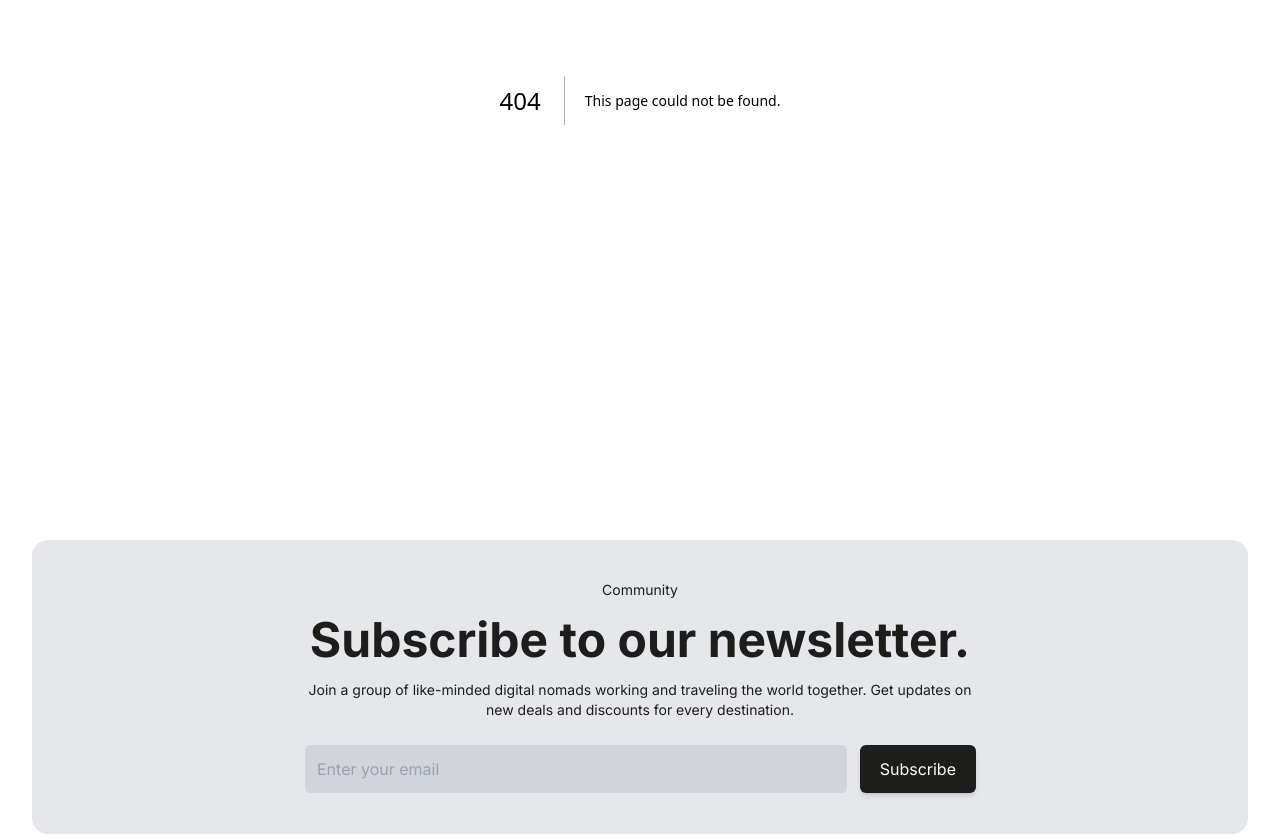
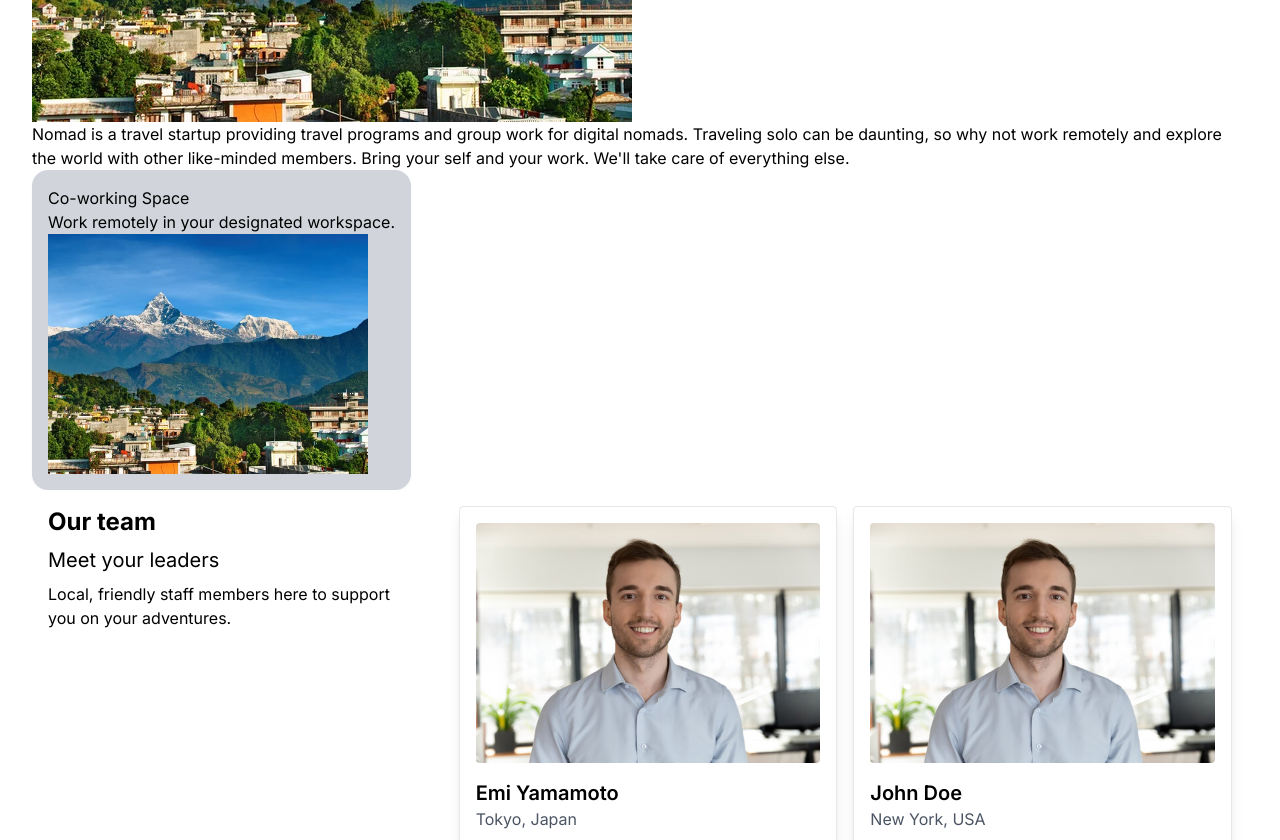
Before and after one commit to harisharanChaulagain/city-tour, a Next.js app: page /about in a window 1280 px wide. Before the commit this address had no page. Shown: the part 460-1300 px from the top of the page. Built offline with nearby package versions, Linux system fonts and the light colour scheme.

Commit message:
feat: our team section

```diff
--- /dev/null
+++ b/app/about/page.tsx
@@ -0,0 +1,37 @@
+import OurTeamSection from "@/components/OurTeamSection";
+import Image from "next/image";
+import React from "react";
+import pokheraImage from "../../assets/pokhera.jpg";
+
+export default function Page() {
+  return (
+    <div className="px-4 md:px-8">
+      <h1>What Is Nomad?</h1>
+      <Image src={pokheraImage} alt="pokheraImage" />
+      <div>
+        Nomad is a travel startup providing travel programs and group work for
+        digital nomads. Traveling solo can be daunting, so why not work remotely
+        and explore the world with other like-minded members. Bring your self
+        and your work. We'll take care of everything else.
+      </div>
+      <AboutCard />
+      <OurTeamSection/>
+    </div>
+  );
+}
+
+const AboutCard = () => {
+  return (
+    <div className="p-4 rounded-2xl bg-gray-300 w-fit shadow-sm">
+      <h1>Co-working Space</h1>
+      <h2>Work remotely in your designated workspace.</h2>
+      <div className="h-60 w-80">
+        <Image
+          src={pokheraImage}
+          alt="pokhara image"
+          className="h-full w-full object-cover"
+        />
+      </div>
+    </div>
+  );
+};
--- a/components/DestinationSection.tsx
+++ b/components/DestinationSection.tsx
@@ -16,9 +16,12 @@ export default function DestinationSection() {
           View all destinations
         </div>
       </section>
-      <section>
+      <section className="px-4 md:px-8 flex flex-col gap-4 pt-10">
         {destinationDetails.map((item, index) => (
-          <div key={index}>{item?.title}</div>
+          <div key={index} className="text-6xl font-bold text-[#1D1D1b]">
+            {item?.title}
+            <hr className="mt-4" />
+          </div>
         ))}
       </section>
     </div>
--- a/components/Navbar.tsx
+++ b/components/Navbar.tsx
@@ -28,8 +28,14 @@ export default function Navbar() {
             )}
           </div>
         </header>
-        <section className={`transition-all duration-500 ${showNavItem ? 'max-h-full opacity-100' : 'max-h-0 opacity-0 overflow-hidden'}`}>
-          <div className="flex flex-col gap-4">
+        <section
+          className={`transition-all duration-500 ${
+            showNavItem
+              ? "h-screen opacity-100 "
+              : "max-h-0 opacity-0 overflow-hidden"
+          }`}
+        >
+          <div className="flex flex-col gap-4 justify-center items-center">
             {navItems.map((item, index) => (
               <Link
                 key={index}
@@ -40,7 +46,17 @@ export default function Navbar() {
               </Link>
             ))}
           </div>
-          <div>social media</div>
+          <div className="flex justify-center items-center gap-8">
+            {socialIcon.map((item, index) => (
+              <Link
+                href={item?.link}
+                key={index}
+                className="border border-gray-500 rounded-full h-12 w-12 justify-center items-center flex hover:border-[#1D1D1B] transition-all duration-300"
+              >
+                {item?.title}
+              </Link>
+            ))}
+          </div>
         </section>
       </div>
     </>
@@ -65,3 +81,15 @@ const navItems = [
     href: "/contact",
   },
 ];
+
+const socialIcon = [
+  { title: "IG", link: "https://www.instagram.com/" },
+  {
+    title: "TW",
+    link: "https://x.com/home",
+  },
+  {
+    title: "YB",
+    link: "https://www.youtube.com/",
+  },
+];
--- /dev/null
+++ b/components/OurTeamSection.tsx
@@ -0,0 +1,82 @@
+import Image from "next/image";
+import React from "react";
+import profile from "../assets/profile.jpg";
+
+const teamDetails = [
+  {
+    image: profile,
+    name: "Emi Yamamoto",
+    location: "Tokyo, Japan",
+    description: "Lorem ipsum dolor sit amet consectetur. Cras nam arcu nunc volutpat sit fringilla sed lorem. Vestibulum morbi elementum."
+  },
+  {
+    image: profile,
+    name: "John Doe",
+    location: "New York, USA",
+    description: "Lorem ipsum dolor sit amet consectetur. Cras nam arcu nunc volutpat sit fringilla sed lorem. Vestibulum morbi elementum."
+  },
+  {
+    image: profile,
+    name: "Jane Smith",
+    location: "London, UK",
+    description: "Lorem ipsum dolor sit amet consectetur. Cras nam arcu nunc volutpat sit fringilla sed lorem. Vestibulum morbi elementum."
+  },
+  {
+    image: profile,
+    name: "Carlos Martinez",
+    location: "Mexico City, Mexico",
+    description: "Lorem ipsum dolor sit amet consectetur. Cras nam arcu nunc volutpat sit fringilla sed lorem. Vestibulum morbi elementum."
+  },
+  {
+    image: profile,
+    name: "Li Wei",
+    location: "Beijing, China",
+    description: "Lorem ipsum dolor sit amet consectetur. Cras nam arcu nunc volutpat sit fringilla sed lorem. Vestibulum morbi elementum."
+  }
+];
+
+function TeamCard({ image, name, location, description }: any) {
+  return (
+    <div className="p-4 border rounded shadow-lg">
+      <Image
+        src={image}
+        alt={name}
+        className="w-full h-60 object-cover rounded"
+      />
+      <h3 className="mt-4 text-xl font-semibold">{name}</h3>
+      <h4 className="text-gray-600">{location}</h4>
+      <p className="mt-2 text-gray-700">{description}</p>
+    </div>
+  );
+}
+
+export default function OurTeamSection() {
+  return (
+    <main className="h-full">
+      <div className="grid grid-cols-3 gap-4 h-full">
+        <div className="col-span-1 p-4 bg-white">
+          <div className="sticky top-10">
+            <h1 className="text-2xl font-bold">Our team</h1>
+            <h2 className="text-xl mt-2">Meet your leaders</h2>
+            <p className="mt-2">
+              Local, friendly staff members here to support you on your adventures.
+            </p>
+          </div>
+        </div>
+        <div className="col-span-2">
+          <div className="grid grid-cols-2 gap-4 p-4">
+            {teamDetails.map((member, index) => (
+              <TeamCard
+                key={index}
+                image={member.image}
+                name={member.name}
+                location={member.location}
+                description={member.description}
+              />
+            ))}
+          </div>
+        </div>
+      </div>
+    </main>
+  );
+}
```
